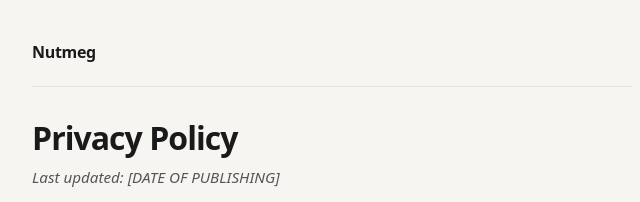
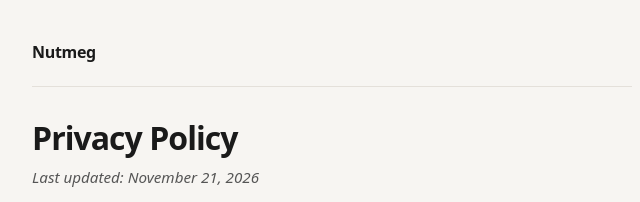
Before and after one commit to District375/district375.github.io, a plain HTML site: page privacy-policy.html in a window 1280 px wide. Shown: the top 202 px of the page, 308-948 px from the left. Drawn offline with Linux system fonts and the light colour scheme.

Commit message:
Privacy policy date

```diff
--- a/privacy-policy.html
+++ b/privacy-policy.html
@@ -13,7 +13,7 @@
       <a class="home" href="index.html">Nutmeg</a>
     </header>
     <h1>Privacy Policy</h1>
-    <p class="meta"><em>Last updated: [DATE OF PUBLISHING]</em></p>
+    <p class="meta"><em>Last updated: November 21, 2026</em></p>
     <p>Nutmeg ("the app") is made by Northbound Press ("we", "us"). This policy explains what the app collects, why, and your choices.</p>
 
     <h2>Using the app on your own (no account)</h2>
```
